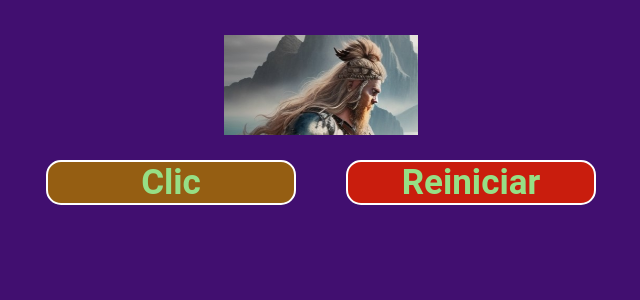
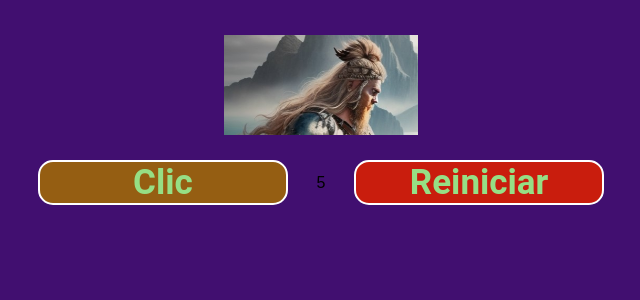
Before and after one commit to Lien3002/contador-de-clics, a React (Vite) app: page / in a window 1280 px wide. Shown: the top 300 px of the page, without its empty margins (319-959 px from the left). Built offline with nearby package versions, Linux system fonts and the light colour scheme.

Commit message:
agregando-estilo-a-contador

```diff
--- a/src/App.jsx
+++ b/src/App.jsx
@@ -3,6 +3,7 @@ import "./App.css";
 import logo1 from "./imagenes/logo1.jpg";
 import  Boton  from "./componetes/boton.jsx";
 import './hojas-de-estilo/Botones.css';
+import Contador from "./componetes/contador.jsx";
 
 function App() {
   const [count, setCount] = useState(0);
@@ -23,6 +24,7 @@ function App() {
           esBotonClic={true}
           manejarClic={manejarClic}>
         </Boton>
+        <Contador numClics={5}></Contador>
         <Boton
           texto='Reiniciar'
           esBotonClic={false}
--- /dev/null
+++ b/src/componetes/contador.jsx
@@ -0,0 +1,10 @@
+import React from "react";
+
+function Contador({numClics}) {
+  return(
+    <div className="contador">
+      {numClics}
+    </div>
+  )
+}
+export default Contador;
```
